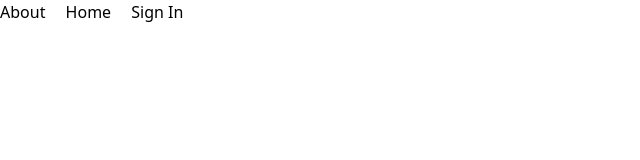
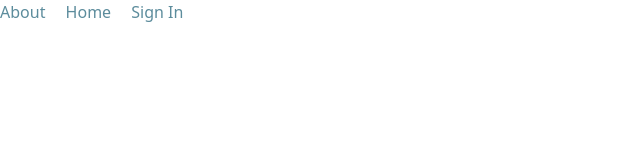
Before and after one commit to maxwellalvord/Safe-Travel-Systems, a Next.js app: page / in a window 1280 px wide. Shown: the top 160 px of the page, without its empty margins (0-640 px from the left). Built offline with nearby package versions, Linux system fonts and the light colour scheme.

Commit message:
trouble shoot Error: Hydration failed because the initial UI does not match what was rendered on the server.

```diff
--- a/pages/_app.js
+++ b/pages/_app.js
@@ -1,8 +1,7 @@
 import '../styles/globals.css'
-import Header from './header';
 
 function MyApp({ Component, pageProps }) {
-  return <Header><Component {...pageProps} /></Header>
+  return <Component {...pageProps} />
 }
 
 export default MyApp
--- a/pages/header.js
+++ b/pages/header.js
@@ -1,11 +1,7 @@
 import Link from 'next/link';
-import styled from 'styled-components';
-
 
 
 export default function Header() {
-
-
 
   return (
     <>
--- a/pages/index.js
+++ b/pages/index.js
@@ -2,18 +2,17 @@
 import Header from './header';
 import styled from 'styled-components';
 
-
+const Head = styled.a`
+color: #5c8c9c;
+`;
 
 export default function Home() {
 
-  const Head = styled.a`
-  color: #5c8c9c;
-`;
 
   return (
     <>
       <Head>
-      {/* <Header></Header> */}
+      <Header></Header>
       </Head>
     </>
   )
--- a/tailwind.config.js
+++ b/tailwind.config.js
@@ -3,7 +3,7 @@
 module.exports = {
   content: [
     "./pages/**/*.{js,ts,jsx,tsx}",
-    "./components/**/*.{js,ts,jsx,tsx}",
+
   ],
   theme: {
     extend: {},
```
Also changed, not shown: styles/globals.css (line endings or trailing spaces).
